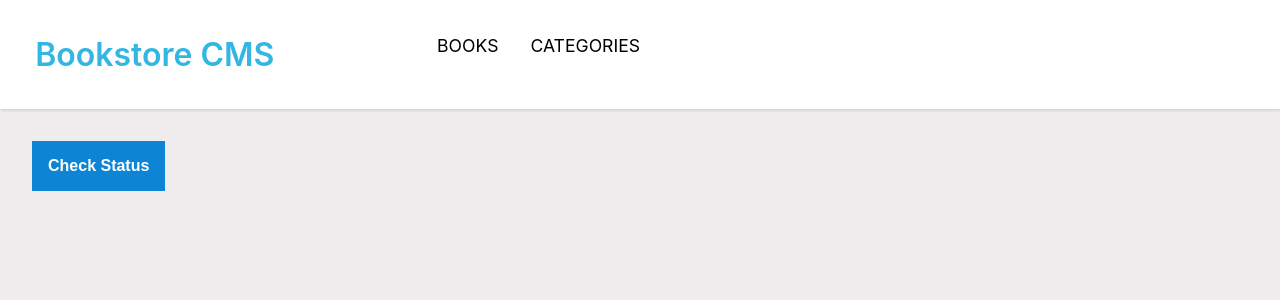
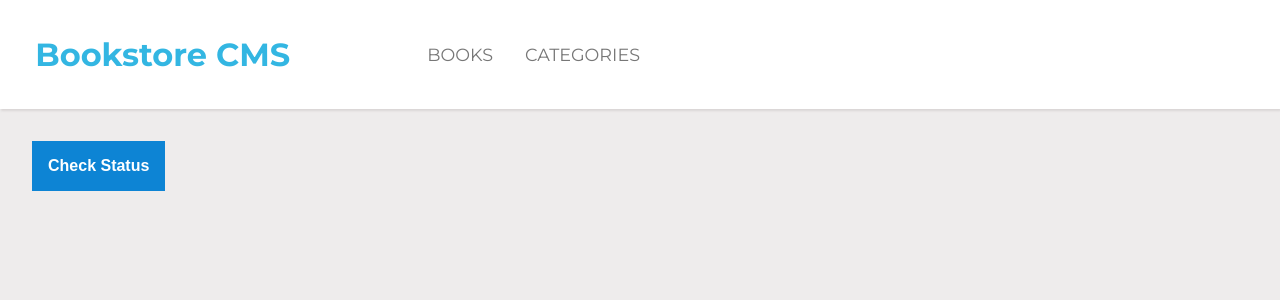
Before and after one commit to edubew/bookstore, a React (Create React App) app: page /categories in a window 1280 px wide. Shown: the top 300 px of the page. Built offline with nearby package versions, Linux system fonts and the light colour scheme.

Commit message:
Implement the suggested styling changes

```diff
--- a/src/components/Books/books.css
+++ b/src/components/Books/books.css
@@ -1,3 +1,5 @@
+@import url('https://fonts.googleapis.com/css2?family=Roboto+Slab:wght@400;700&display=swap');
+
 .booklist__container {
   margin-top: 3rem;
 }
@@ -11,31 +13,47 @@
   margin-left: 5%;
   margin-right: 5%;
   padding: 1rem;
+  border: 1px solid rgb(231, 227, 227);
+}
+
+.book__content {
+  font-family: 'Roboto Slab', sans-serif;
+  text-align: left;
 }
 
 .book__content > small {
   color: #999;
-  font-weight: 800;
+  font-weight: bolder;
+  font-family: 'Montserrat', sans-serif;
 }
 
 .book__content > h2 {
   margin: 2px;
+  font-weight: bolder;
+  color: #444;
 }
 
 .book__content p {
   margin-top: 2px;
-  color: blue;
+  color: rgb(13, 161, 230);
+  font-weight: 100;
 }
 
 .cta__container {
   display: flex;
+  text-align: left;
   gap: 1rem;
+  margin-left: -0.5rem;
 }
 
 .cta__container > button {
   padding: 0.6rem;
+  font-family: 'Roboto Slab', sans-serif;
   border: none;
-  color: blue;
+  background: transparent;
+  color: rgb(13, 161, 230);
+  border-right: 1px solid rgb(170, 168, 168);
+  line-height: 1px;
 }
 
 .progress__container {
@@ -77,16 +95,19 @@
 .current__chapter {
   color: #999;
   margin-bottom: 0;
+  font-family: 'Roboto Slab', sans-serif;
 }
 
 .update__container p {
   margin-top: 2px;
   font-size: 1.1rem;
+  font-family: 'Roboto Slab', sans-serif;
 }
 
 .progress__btn {
   background-color: rgb(51, 182, 226);
   color: #fff;
+  font-family: 'Roboto Slab', sans-serif;
   font-weight: 600;
   border: none;
   padding: 0.8rem;
--- a/src/index.css
+++ b/src/index.css
@@ -1,12 +1,13 @@
+@import url('https://fonts.googleapis.com/css2?family=Montserrat:wght@400;700&display=swap');
+
 body {
   margin: 0;
   background: #eeecec;
   font-family:
     -apple-system,
     BlinkMacSystemFont,
-    'Segoe UI',
-    'Roboto',
-    'Oxygen',
+    'Roboto Slab',
+    'Montserrat',
     'Ubuntu',
     'Cantarell',
     'Fira Sans',
@@ -28,8 +29,10 @@ code {
 }
 
 header {
+  font-family: 'Montserrat', sans-serif;
   display: flex;
   justify-content: space-between;
+  align-items: center;
   padding: 2.2rem;
   background: #fff;
   box-shadow: 1px 2px 2px rgb(218, 214, 214);
@@ -52,10 +55,10 @@ nav {
   text-decoration: none;
   font-size: 1.1rem;
   right: 50%;
-  color: #000;
+  color: #777;
 }
 
 .nav__item:hover,
 .nav__item:focus {
-  color: gray;
+  color: #999;
 }
```
